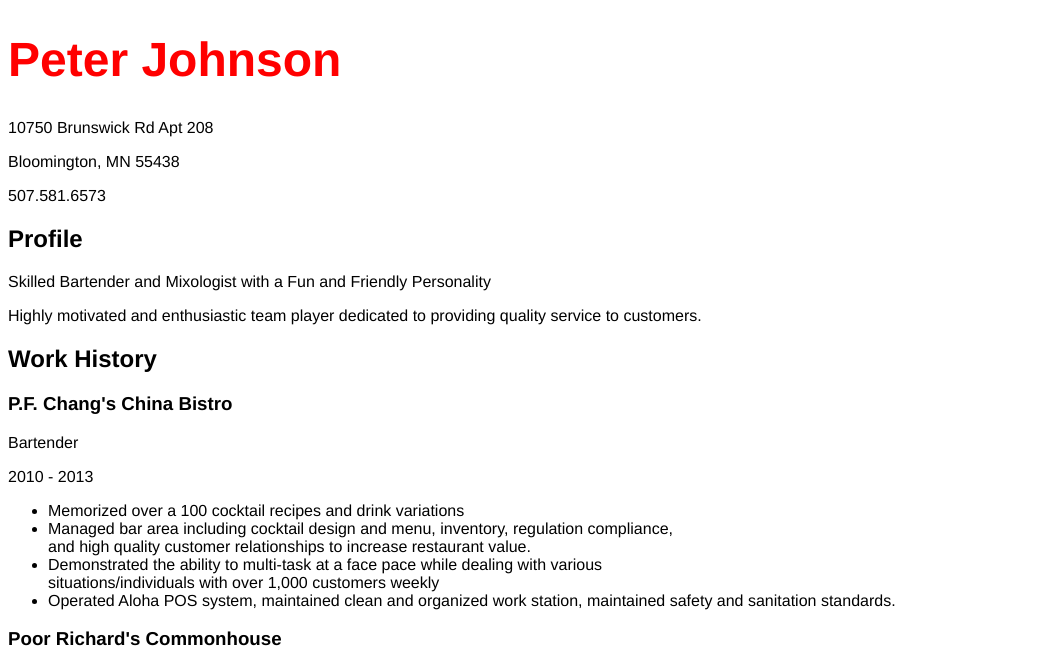
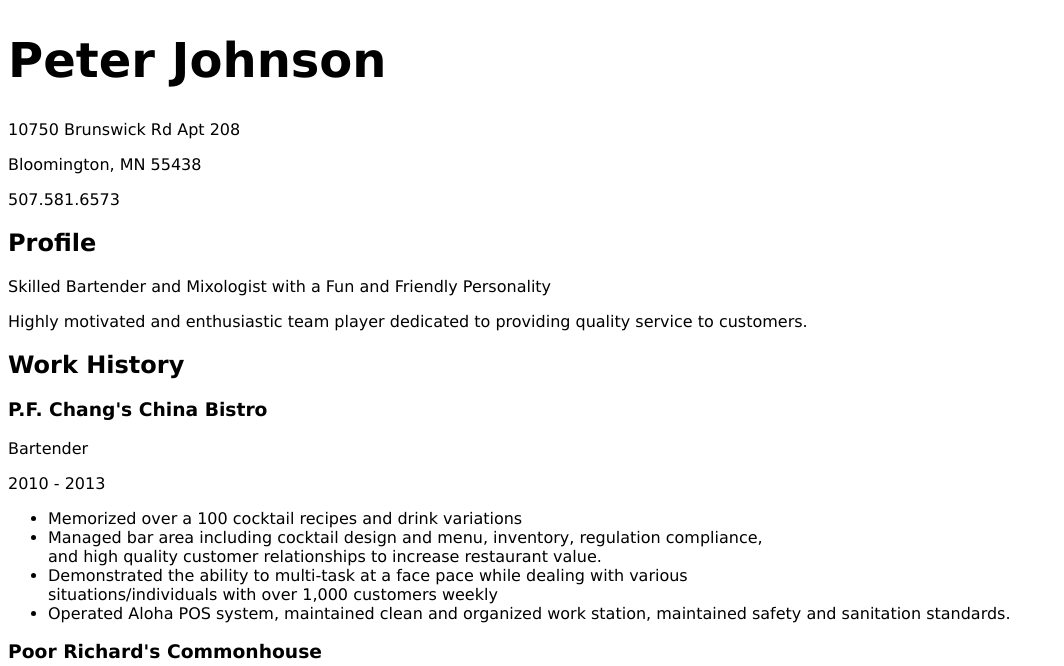
Before and after one commit to petecojohns/PeterJ.github.io, a plain HTML site: page index.html in a window 1280 px wide. Shown: the top 666 px of the page, without its empty margins (0-1064 px from the left). Drawn offline with Linux system fonts and the light colour scheme.

Commit message:
Update main.css

```diff
--- a/main.css
+++ b/main.css
@@ -1,7 +1,6 @@
 body {
-  font-family: Helvetica, serif;
+  font-family: Geneva, serif;
 }
 h1 {
-  color: red;
   font-size: 48px;
 }
```
